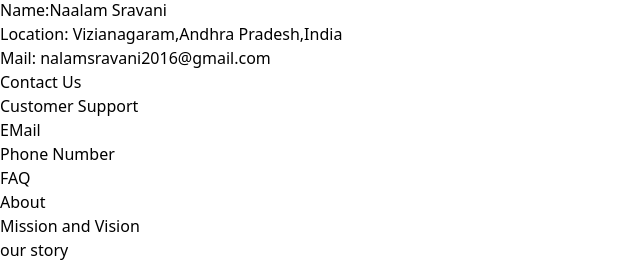
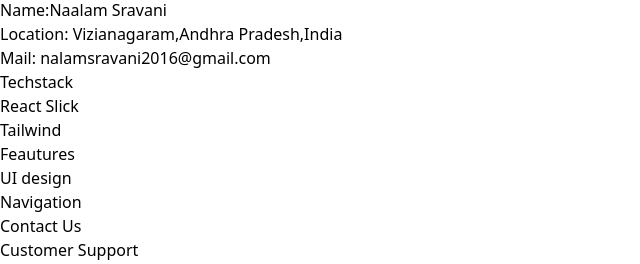
Before and after one commit to sravaninaalam/Foodorder, a React (Vite) app: page /about in a window 1280 px wide. Shown: the part 446-710 px from the top of the page, without its empty margins (0-640 px from the left). Built offline with nearby package versions, Linux system fonts and the light colour scheme.

Commit message:
optimization

```diff
--- a/src/components/About.js
+++ b/src/components/About.js
@@ -2,13 +2,39 @@
 import User from './User'
 import Userclass from './Userclass'
 
+
+
+export const Section=({title,Body})=>{
+  return(
+   <div>
+       <h2>{title}</h2>
+       <h3>{Body}</h3>
+   </div>
+  )
+}
 const About = () => {
   return (
    <>
-        <div className='mx-auto text-center '>
+      <Section title={"Developed By"}
+      Body={ <Userclass name={"Naalam Sravani"} location={"Vizianagaram,Andhra Pradesh,India"} mail={"nalamsravani2016@gmail.com"}/>}
+      />
+      <Section title={"Techstack"}
+     Body={
+        <ul>
+          <li>React Slick</li>
+          <li>Tailwind</li>
+        </ul>
+      }/>
+      <Section title={"Feautures"}Body={
+        <ul>
+          <li>UI design</li>
+          <li>Navigation</li>
+        </ul>
+      }/>
+        {/* <div className='mx-auto text-center '>
             <h1>Developed By</h1>
             <Userclass name={"Naalam Sravani"} location={"Vizianagaram,Andhra Pradesh,India"} mail={"nalamsravani2016@gmail.com"}/>
-        </div>
+        </div> */}
    </>
   )
 }
--- a/src/components/Bodycomponents/Body.js
+++ b/src/components/Bodycomponents/Body.js
@@ -8,18 +8,20 @@
 import "slick-carousel/slick/slick-theme.css";
 import Shimmer from '../Shimmer'
 import { Link } from 'react-router-dom'
+import { useHotelData } from '../../utils/customhooks'
 const Body = () => {
+
   const[hotelData,setHoteldata]=useState([])
   const[replica,setReplica]=useState([])
+  const[items,setItems]=useState([])
   const[searchip,setSearchIp]=useState('')
-  const[items,setItems]=useState([])
-
+  console.log(useHotelData())
   useEffect(()=>{
     gettingHotelData()
 
   },[])
+
   const gettingHotelData=async()=>{
-    // const data=await fetch(`https://api.allorigins.win/raw?url=${encodeURIComponent(HTL_API)}`)
     const data=await fetch(HTL_API_CORS)
     const json_data=await data.json()
     setHoteldata(json_data?.data?.cards[1]?.card?.card?.gridElements?.infoWithStyle?.restaurants)
@@ -27,9 +29,7 @@
     setItems(json_data?.data?.cards[0]?.card?.card?.gridElements?.infoWithStyle?.info)
 
   }
-// if(hotelData.length==0){
-//   return <Shimmer/>
-// }
+
   return hotelData.length==0?<Shimmer/>:  (
    <>
        <div>
--- a/src/components/Hotelmenu.js
+++ b/src/components/Hotelmenu.js
@@ -2,20 +2,12 @@
 import { CDN_URL, MENU_API_CORS } from '../utils/constants'
 import Shimmer from './Shimmer'
 import { useParams } from 'react-router-dom'
+import useMenu from '../utils/customhooks'
 
 const Hotelmenu = () => {
     const{resId}=useParams()
+    resInfo =useMenu(resId)
 
-    const[resInfo,setResInfo]=useState([])
-    useEffect(()=>{
-        getMenuData()
-    },[])
-    const getMenuData=async()=>{
-            const data=await fetch(MENU_API_CORS+resId)
-            const json=await data.json()
-
-            setResInfo(json?.data)
-    }
     if(resInfo.length<1){
         return <Shimmer/>
     }
--- /dev/null
+++ b/src/utils/customhooks.js
@@ -0,0 +1,38 @@
+import { useEffect, useState } from "react"
+import { HTL_API_CORS, MENU_API_CORS } from "./constants"
+
+const useMenu=(resId)=>{
+  const[resInfo,setResInfo]=useState([])
+useEffect(()=>{
+    getMenuData()
+},[])
+  async function getMenuData(){
+    const data=await fetch(MENU_API_CORS+resId)
+            const json=await data.json()
+            setResInfo(json?.data)
+  }
+    return resInfo
+}
+export default useMenu
+
+
+export const useHotelData=()=>{
+    const[data,setData]=useState([])
+    const[clone,setClone]=useState([])
+    const[item,setItem]=useState([])
+
+    useEffect(()=>{
+        getData()
+    },[])
+    const getData=async()=>{
+        const data=await fetch(HTL_API_CORS)
+        const json_data=await data.json()
+        setData(json_data?.data?.cards[1]?.card?.card?.gridElements?.infoWithStyle?.restaurants)
+        setClone(json_data?.data?.cards[1]?.card?.card?.gridElements?.infoWithStyle?.restaurants)
+        setItem(json_data?.data?.cards[0]?.card?.card?.gridElements?.infoWithStyle?.info)
+        console.log("IN HOOK")
+    }
+    return({
+        data,clone,item
+    })
+}
```
